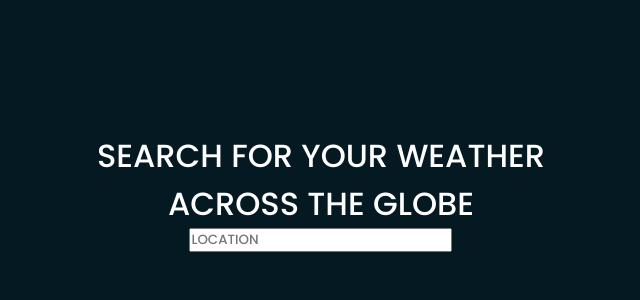
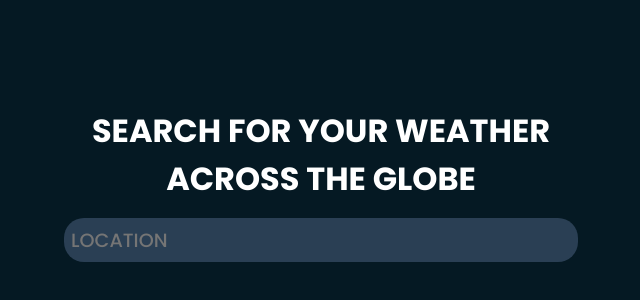
Before and after one commit to Kili196/weather-app, a plain HTML site: page index.html in a window 1280 px wide. Shown: the part 208-508 px from the top of the page, without its empty margins (319-959 px from the left). Drawn offline with Linux system fonts and the light colour scheme; no server answers.

Commit message:
added input field styling

```diff
--- a/style.css
+++ b/style.css
@@ -3,6 +3,7 @@
 :root {
   --main-background: #051923;
   --card-background: #0f2338;
+  --input-background: #2a3f54;
 }
 
 * {
@@ -29,4 +30,18 @@ body {
 
 .container h1 {
   color: white;
+  font-weight: 700;
 }
+
+.search-bar {
+  height: 30px;
+  width: 500px;
+  border-radius: 20px;
+  background-color: var(--input-background);
+  outline: none;
+  border: 0px;
+  color: white;
+  padding: 7px;
+  font-size: 1.2rem;
+  margin: 15px;
+}
```
